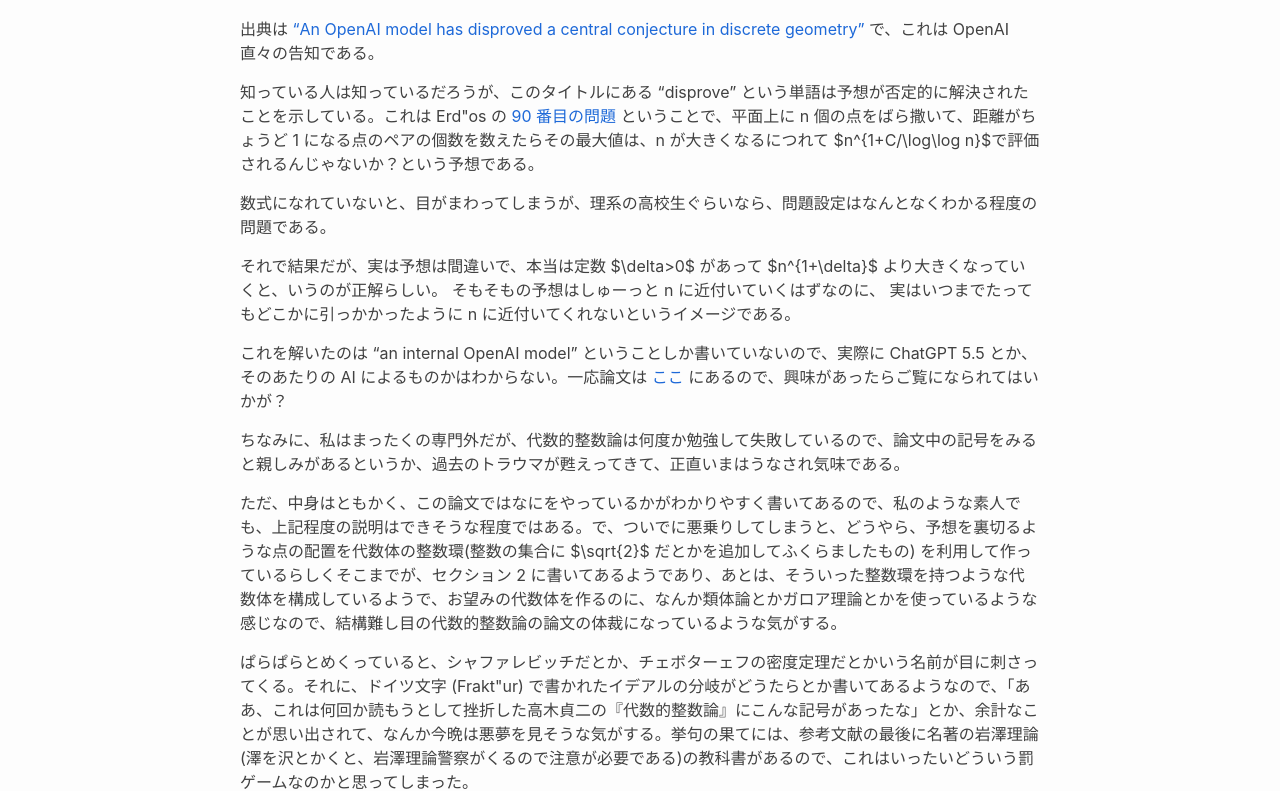
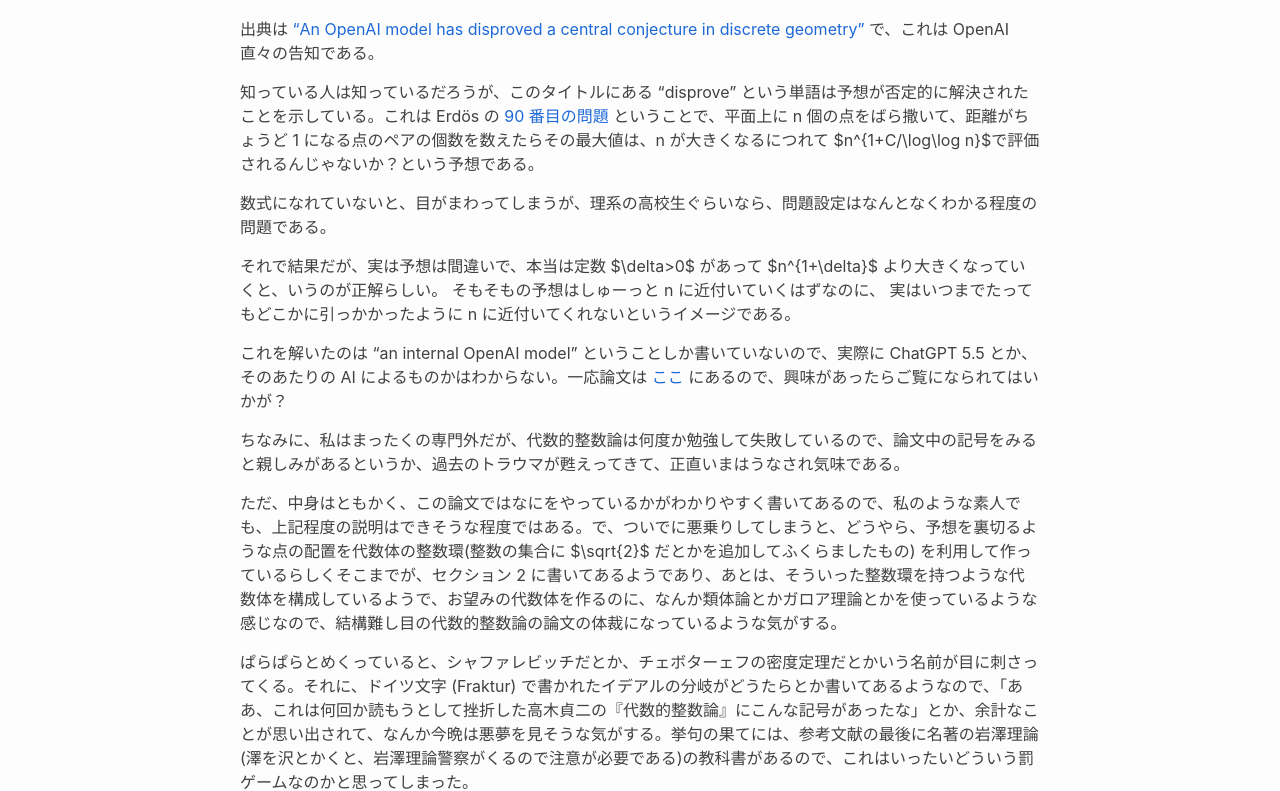
Before and after one commit to eiu2/eiu2.github.com, a Jekyll site: the page built from _posts/2026-05-22-fruits.md, in a window 1280 px wide. Shown: the part 266-1057 px from the top of the page. Built offline with Jekyll 4.4.1, drawn with Linux system fonts in a browser that asks for light colours; nearby versions of some CDN libraries.

Commit message:
fix accented letters

```diff
--- a/_posts/2026-05-22-fruits.md
+++ b/_posts/2026-05-22-fruits.md
@@ -9,7 +9,7 @@
 ["An OpenAI model has disproved a central conjecture in discrete geometry"](https://openai.com/index/model-disproves-discrete-geometry-conjecture/)
 で、これは OpenAI 直々の告知である。
 
-知っている人は知っているだろうが、このタイトルにある "disprove" という単語は予想が否定的に解決されたことを示している。これは Erd\"os の [90 番目の問題](https://www.erdosproblems.com/90) ということで、平面上に n 個の点をばら撒いて、距離がちょうど 1 になる点のペアの個数を数えたらその最大値は、n が大きくなるにつれて $n^{1+C/\log\log n}$で評価されるんじゃないか？という予想である。
+知っている人は知っているだろうが、このタイトルにある "disprove" という単語は予想が否定的に解決されたことを示している。これは Erdös の [90 番目の問題](https://www.erdosproblems.com/90) ということで、平面上に n 個の点をばら撒いて、距離がちょうど 1 になる点のペアの個数を数えたらその最大値は、n が大きくなるにつれて $n^{1+C/\log\log n}$で評価されるんじゃないか？という予想である。
 
 数式になれていないと、目がまわってしまうが、理系の高校生ぐらいなら、問題設定はなんとなくわかる程度の問題である。
 
@@ -27,7 +27,7 @@
 
 ただ、中身はともかく、この論文ではなにをやっているかがわかりやすく書いてあるので、私のような素人でも、上記程度の説明はできそうな程度ではある。で、ついでに悪乗りしてしまうと、どうやら、予想を裏切るような点の配置を代数体の整数環(整数の集合に $\sqrt{2}$ だとかを追加してふくらましたもの) を利用して作っているらしくそこまでが、セクション 2 に書いてあるようであり、あとは、そういった整数環を持つような代数体を構成しているようで、お望みの代数体を作るのに、なんか類体論とかガロア理論とかを使っているような感じなので、結構難し目の代数的整数論の論文の体裁になっているような気がする。
 
-ぱらぱらとめくっていると、シャファレビッチだとか、チェボターェフの密度定理だとかいう名前が目に刺さってくる。それに、ドイツ文字 (Frakt\"ur) で書かれたイデアルの分岐がどうたらとか書いてあるようなので、「ああ、これは何回か読もうとして挫折した高木貞二の『代数的整数論』にこんな記号があったな」とか、余計なことが思い出されて、なんか今晩は悪夢を見そうな気がする。挙句の果てには、参考文献の最後に名著の岩澤理論(澤を沢とかくと、岩澤理論警察がくるので注意が必要である)の教科書があるので、これはいったいどういう罰ゲームなのかと思ってしまった。
+ぱらぱらとめくっていると、シャファレビッチだとか、チェボターェフの密度定理だとかいう名前が目に刺さってくる。それに、ドイツ文字 (Fraktur) で書かれたイデアルの分岐がどうたらとか書いてあるようなので、「ああ、これは何回か読もうとして挫折した高木貞二の『代数的整数論』にこんな記号があったな」とか、余計なことが思い出されて、なんか今晩は悪夢を見そうな気がする。挙句の果てには、参考文献の最後に名著の岩澤理論(澤を沢とかくと、岩澤理論警察がくるので注意が必要である)の教科書があるので、これはいったいどういう罰ゲームなのかと思ってしまった。
 
 もっとも、以上は表面を撫でただけの話だから、気になる人はちゃんと読んだ方がいい。ちゃんと読んだほうがいいが、とにかく読者に要求される知識の量が膨大で、これは代数的整数論を専攻している修士課程の学生でも、かなりの人でないと読むのはきついのではないかと思ってしまった。なんか、老練の代数的整数論の研究者が書く論文ってこういう感じだったような気がするけど、とにかく、私は門外漢なのでわからない。
 
```
